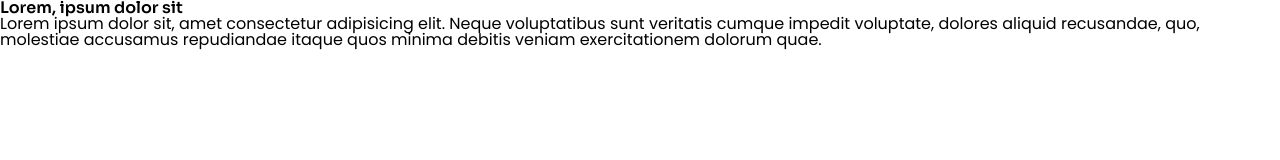
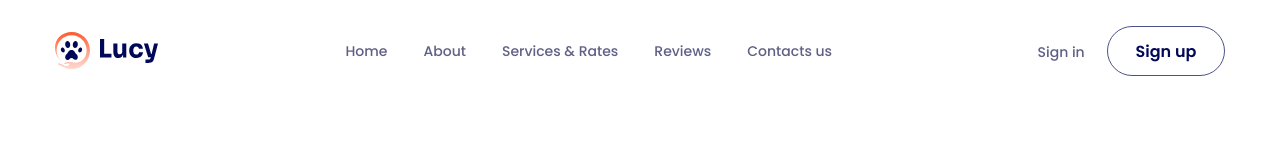
Before and after one commit to DatHoangi/html-project-04, a plain HTML site: page index.html in a window 1280 px wide. Drawn offline with Linux system fonts and the light colour scheme.

Commit message:
Làm phần header

```diff
--- a/assets/css/styles.css
+++ b/assets/css/styles.css
@@ -9,6 +9,11 @@ html {
 body {
     font-size: 1.6rem;
     font-family: "Poppins", sans-serif;
+}
+
+/* Common  */
+a {
+    text-decoration: none;
 }
 
 h1,
@@ -27,3 +32,70 @@ button {
     font-size: inherit;
     font-family: inherit;
 }
+
+.container {
+    width: 1170px;
+    max-width: calc(100% - 48px);
+    margin: 0 auto;
+}
+
+.btn {
+    --height: 56px;
+
+    display: inline-block; /*Để dùng cho thẻ a vẫn đạt được kích thước*/
+    min-width: 130px;
+    height: var(--height);
+    line-height: var(--height);
+    border-radius: 99px;
+    border: 1px solid rgb(0, 9, 88, 0.7);
+    font-size: 1.4;
+    font-weight: 600;
+    text-align: center;
+    color: #000958;
+}
+
+.btn:hover {
+    opacity: 0.8;
+}
+
+/* Header */
+.header {
+    padding: 26px 0;
+}
+
+.header__inner {
+    display: flex;
+    align-items: center;
+    justify-content: space-between;
+}
+
+.navbar__list {
+    display: flex;
+}
+
+.navbar__link,
+.header-action__link {
+    padding: 8px 18px;
+    font-size: 1.4rem;
+    font-weight: 500;
+    line-height: 1; /* 100% */
+    color: #5e6085;
+}
+
+.header-action__link:hover {
+    font-weight: 600;
+    color: #000958;
+    text-shadow: 1px 0 0 currentColor;
+}
+
+.navbar__link:hover {
+    font-weight: 600;
+    color: #000958;
+    text-shadow: 1px 0 0 currentColor;
+}
+
+.header-action__btn {
+    --height: 50px;
+
+    min-width: 118px;
+}
--- a/index.html
+++ b/index.html
@@ -94,12 +94,44 @@
         <link rel="stylesheet" href="./assets/css/styles.css" />
     </head>
     <body>
-        <h1>Lorem, ipsum dolor sit</h1>
-        <p>
-            Lorem ipsum dolor sit, amet consectetur adipisicing elit. Neque
-            voluptatibus sunt veritatis cumque impedit voluptate, dolores
-            aliquid recusandae, quo, molestiae accusamus repudiandae itaque quos
-            minima debitis veniam exercitationem dolorum quae.
-        </p>
+        <header class="header">
+            <div class="container">
+                <div class="header__inner">
+                    <!-- Logo -->
+                    <img src="./assets/img/logo.svg" alt="Lucy" class="logo" />
+
+                    <!-- Navbar -->
+                    <nav class="navbar">
+                        <ul class="navbar__list">
+                            <li class="navbar__item">
+                                <a href="#!" class="navbar__link">Home</a>
+                            </li>
+                            <li class="navbar__item">
+                                <a href="#!" class="navbar__link">About</a>
+                            </li>
+                            <li class="navbar__item">
+                                <a href="#!" class="navbar__link">
+                                    Services & Rates
+                                </a>
+                            </li>
+                            <li class="navbar__item">
+                                <a href="#!" class="navbar__link">Reviews</a>
+                            </li>
+                            <li class="navbar__item">
+                                <a href="#!" class="navbar__link">
+                                    Contacts us
+                                </a>
+                            </li>
+                        </ul>
+                    </nav>
+
+                    <!-- Header action -->
+                    <div class="header-action">
+                        <a href="#!" class="header-action__link">Sign in</a>
+                        <a href="#!" class="btn header-action__btn">Sign up</a>
+                    </div>
+                </div>
+            </div>
+        </header>
     </body>
 </html>
```
Also changed, not shown: assets/img/Group 8.png (deleted), assets/img/logo.svg (added).
